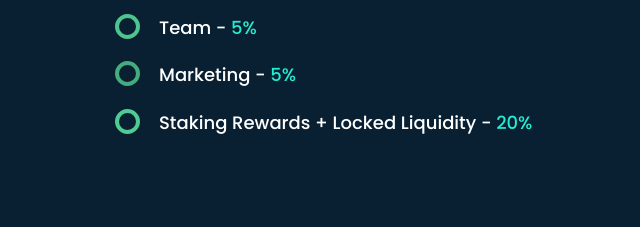
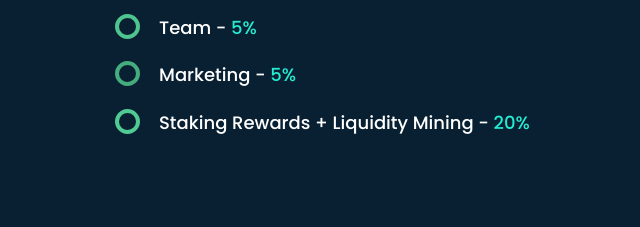
Before and after one commit to gouravmodi/KccGo, a plain HTML site: page index.html in a window 1280 px wide. Shown: the part 2633-2860 px from the top of the page, 640-1280 px from the left. Drawn offline with Linux system fonts and the light colour scheme.

Commit message:
Updated index.html

```diff
--- a/index.html
+++ b/index.html
@@ -1036,7 +1036,7 @@ a .button .button1{
                                 <li>Platform - <span style="color:#24edd1;">9%</span></li>
                                 <li>Team - <span style="color:#24edd1;">5%</span></li>
                                 <li>Marketing - <span style="color:#24edd1;">5%</span></li>
-                                <li>Staking Rewards + Locked Liquidity - <span style="color:#24edd1;">20%</span></li>
+                                <li>Staking Rewards + Liquidity Mining - <span style="color:#24edd1;">20%</span></li>
                             </ul>
                         </div>
                     </div>
```
